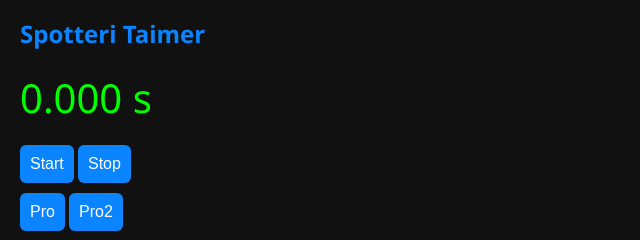
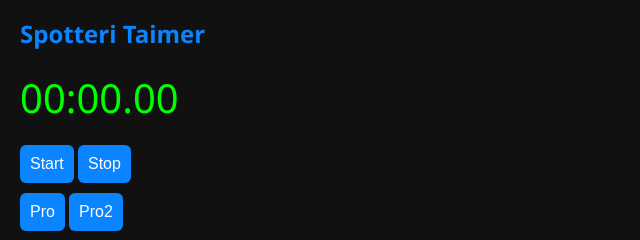
Before and after one commit to Variiiik/variiiik.github.io, a plain HTML site: page index.html in a window 1280 px wide. Both pictures are taken after a click on the button "Taimer". Shown: the part 147-387 px from the top of the page, 0-640 px from the left. Drawn offline with Linux system fonts and the light colour scheme; no server answers.

Commit message:
Update index.html

```diff
--- a/index.html
+++ b/index.html
@@ -17,7 +17,7 @@
 
   <div id="timerTab" class="tab-content">
     <h2>Spotteri Taimer</h2>
-    <div id="timerDisplay" class="timer">0.000 s</div>
+    <div id="timerDisplay" class="timer">00:00.00</div>
     <button id="startBtn">Start</button>
     <button id="stopBtn">Stop</button>
     <div style="margin-top: 10px;">
```
